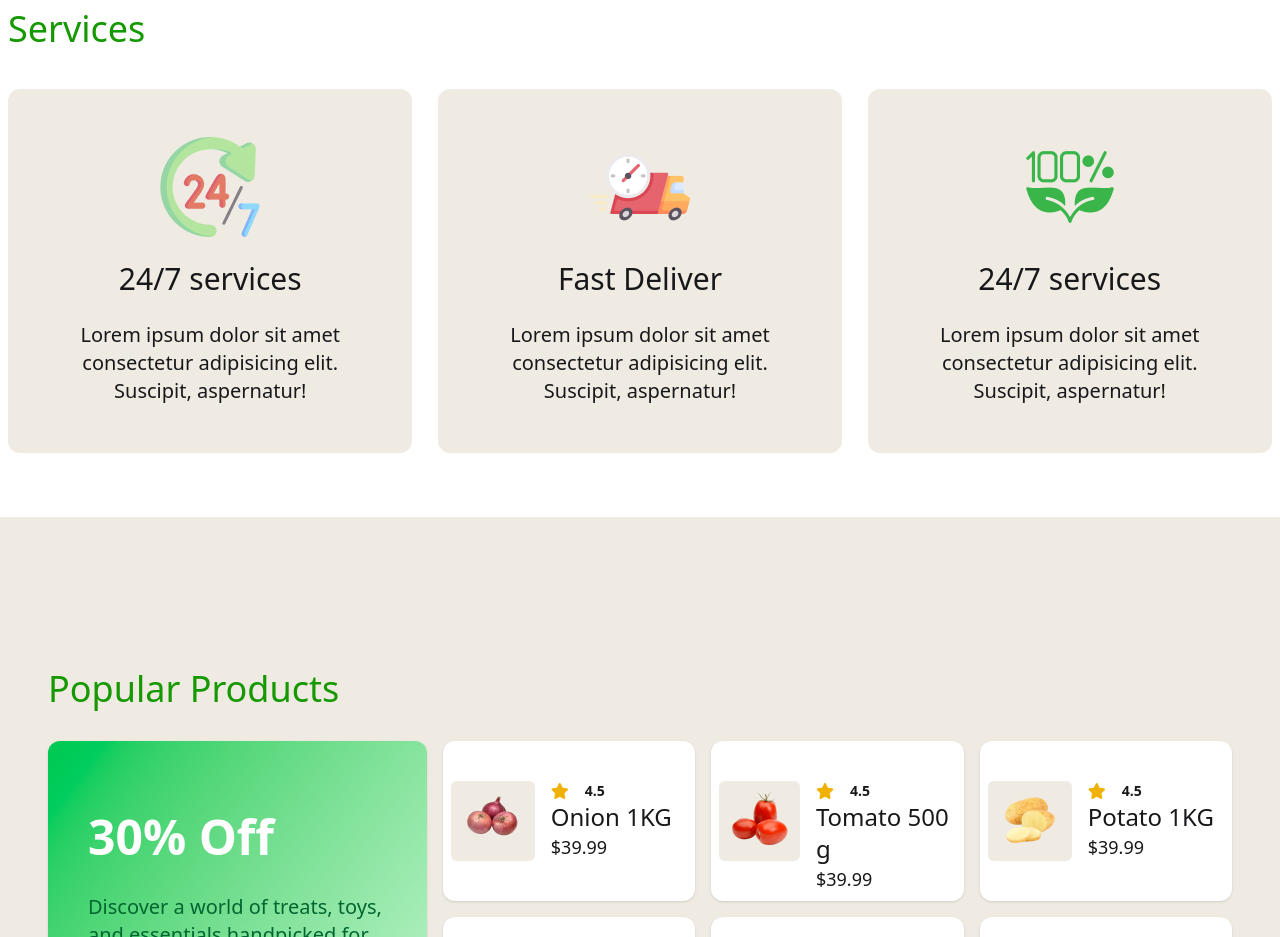
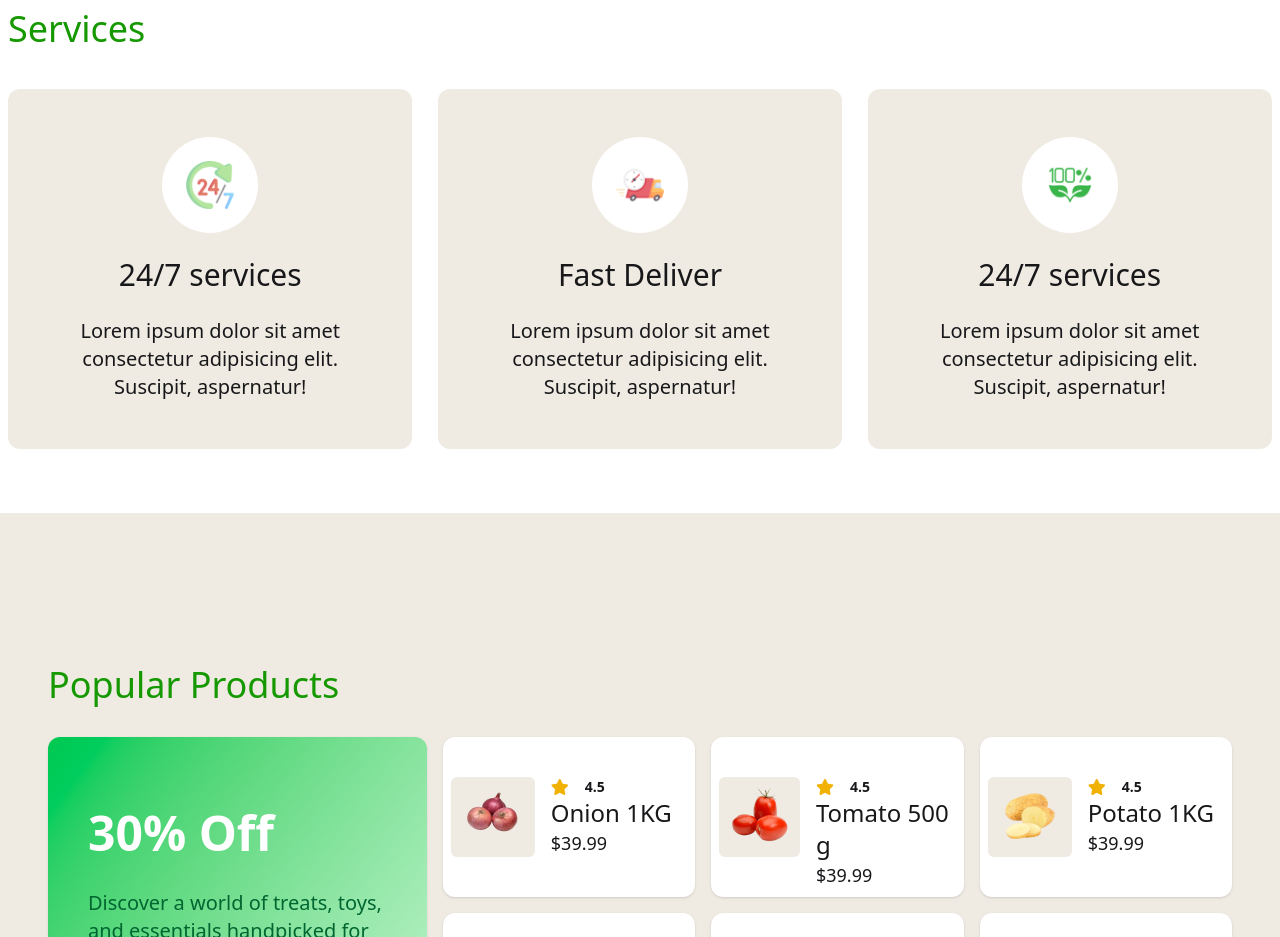
Before and after one commit to thinkGrow/groceries, a website: page index.html in a window 1280 px wide. Shown: the part 860-1797 px from the top of the page. Drawn offline with nearby package versions, Linux system fonts and the light colour scheme.

Commit message:
added white backgruond to service section images

```diff
--- a/index.html
+++ b/index.html
@@ -137,9 +137,12 @@
                     hover:bg-[#169800]/50
                     transition-all duration-200 ease-in-out hover:scale-105
                     hover:text-white">
-                    <div>
-                        <img src="images/service.png" alt="">
+
+                    <!-- White circle wrapper -->
+                    <div class="w-24 h-24 bg-white rounded-full flex items-center justify-center">
+                        <img src="images/service.png" alt="" class="w-12 h-12">
                     </div>
+
 
                     <h2 class="text-3xl">24/7 services</h2>
 
@@ -153,8 +156,9 @@
                     hover:bg-[#169800]/50
                     transition-all duration-200 ease-in-out hover:scale-105
                     hover:text-white">
-                    <div>
-                        <img src="images/delivery.png" alt="">
+                    <!-- White circle wrapper -->
+                    <div class="w-24 h-24 bg-white rounded-full flex items-center justify-center">
+                        <img src="images/delivery.png" alt="" class="w-12 h-12">
                     </div>
 
                     <h2 class="text-3xl">Fast Deliver</h2>
@@ -170,8 +174,9 @@
                     hover:bg-[#169800]/50
                     transition-all duration-200 ease-in-out hover:scale-105
                     hover:text-white">
-                    <div>
-                        <img src="images/healthy.png" alt="">
+                    <!-- White circle wrapper -->
+                    <div class="w-24 h-24 bg-white rounded-full flex items-center justify-center">
+                        <img src="images/healthy.png" alt="" class="w-12 h-12">
                     </div>
 
                     <h2 class="text-3xl">24/7 services</h2>
```
